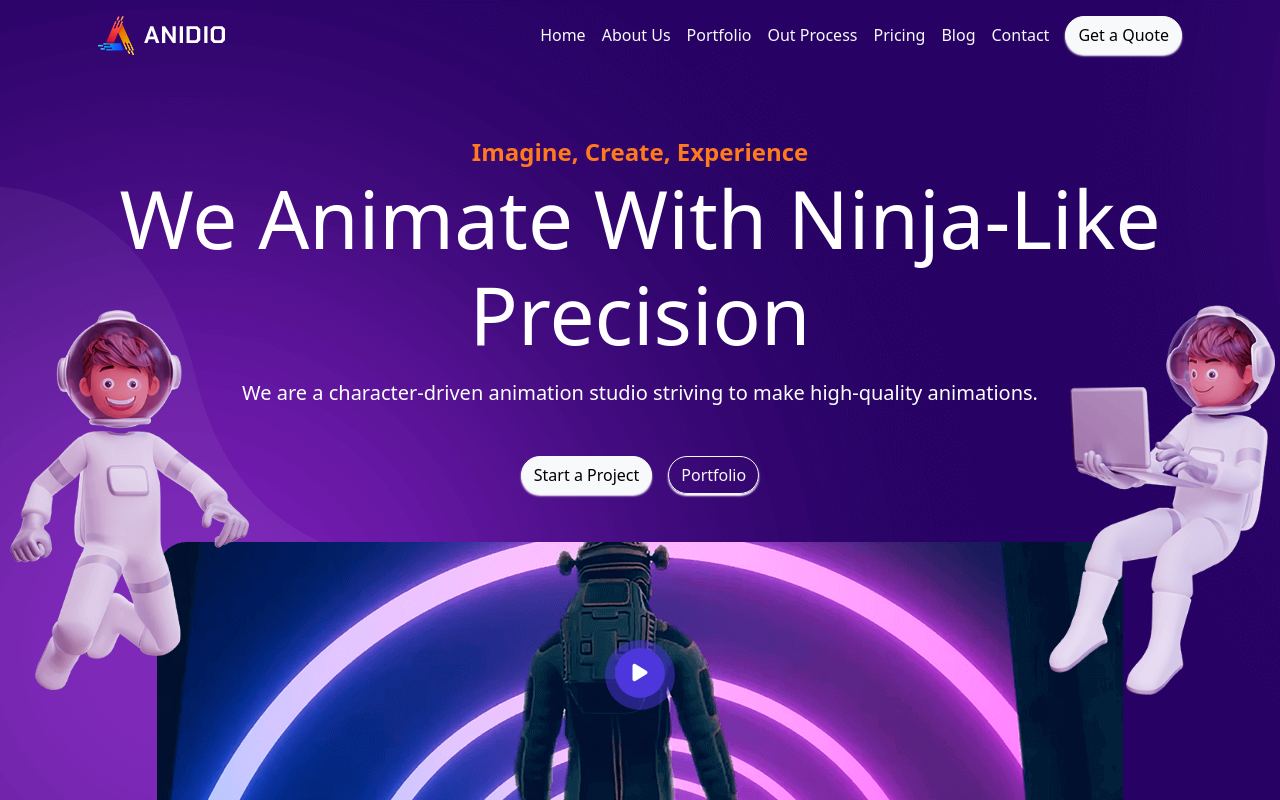
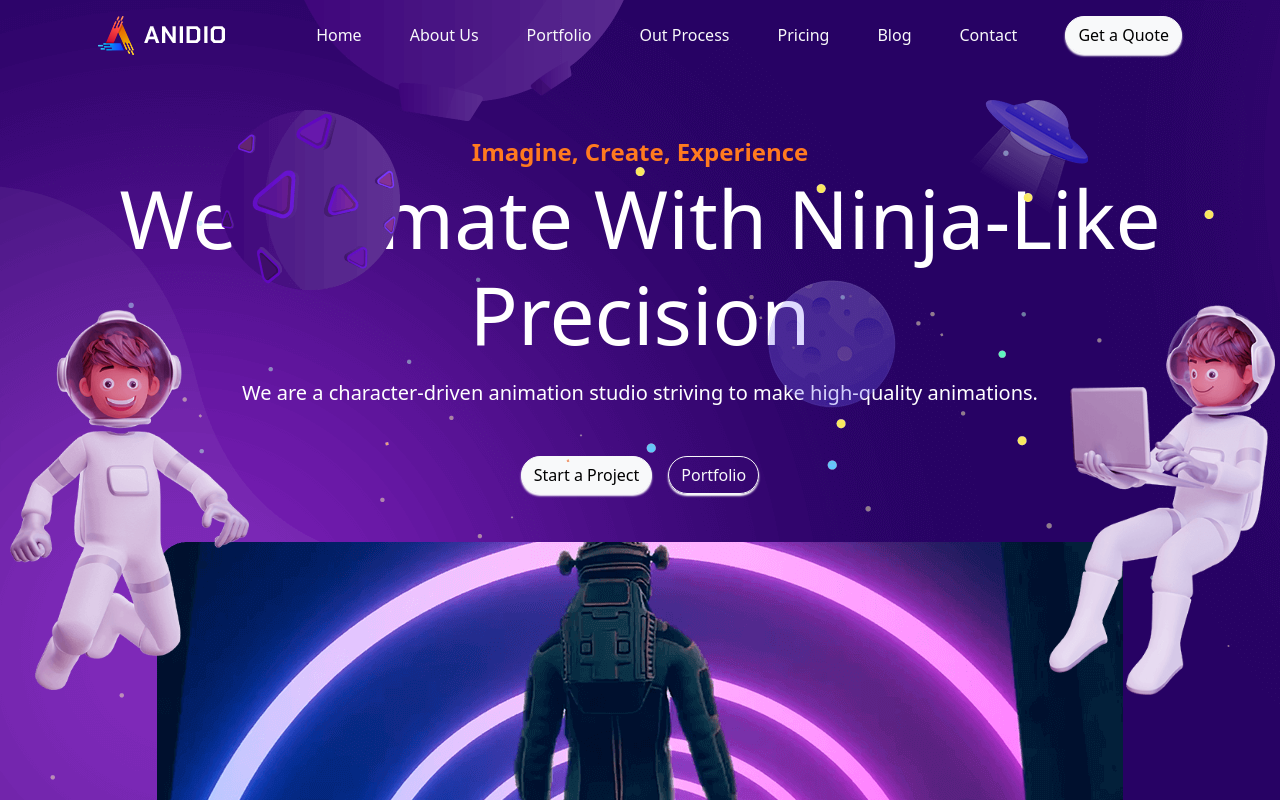
Before and after one commit to SimoneCappadona/proj-html-vuejs, a Vue app: page / in a window 1280 px wide. Shown: the top 800 px of the page. Built offline with nearby package versions, Linux system fonts and the light colour scheme.

Commit message:
add image header

```diff
--- a/src/components/appHeader.vue
+++ b/src/components/appHeader.vue
@@ -9,7 +9,7 @@ export default {};
         <div class="logo p-3">
           <img src="../assets/img/logo.png" alt="" />
         </div>
-        <ul class="text-light navbar gap-3 p-3">
+        <ul class="text-light navbar gap-5 p-3 mylink fw-medium">
           <li>Home</li>
           <li>About Us</li>
           <li>Portfolio</li>
@@ -38,7 +38,7 @@ export default {};
           </button>
         </div>
         <div class="clip d-flex justify-content-center mt-5">
-          <img src="../assets/img/middle.png" alt="" />
+          <img src="../assets/img/middle.png" alt="" class="videohead" />
           <div class="roundedicon">
             <i
               class="fa-solid fa-play fa-lg playicon"
@@ -48,8 +48,14 @@ export default {};
         </div>
       </div>
     </div>
-    <img src="../assets/img/left-man.png" alt="" class="leftmanhead">
-    <img src="../assets/img/right-man.png" alt="" class="rightmanhead">
+    <img src="../assets/img/left-man.png" alt="" class="leftmanhead" />
+    <img src="../assets/img/right-man.png" alt="" class="rightmanhead" />
+    <img src="../assets/img/dots-left.png" alt="" class="dotslefthead" />
+    <img src="../assets/img/dots-right.png" alt="" class="dotsrighthead" />
+    <img src="../assets/img/globe1.png" alt="" class="globe1head" />
+    <img src="../assets/img/globe3.png" alt="" class="globe3head" />
+    <img src="../assets/img/globe2.png" alt="" class="globe2head" />
+    <img src="../assets/img/light.png" alt="" class="lighthead" />
   </header>
 </template>
 
@@ -59,6 +65,7 @@ export default {};
 
 header {
   background-image: url(../assets/img/banner-bg.png);
+
   background-repeat: no-repeat;
   max-width: 100%;
 }
@@ -75,6 +82,9 @@ ul li {
 }
 .titlehead {
   font-size: 80px;
+}
+.mylink {
+  z-index: 1;
 }
 
 .mybtn {
@@ -98,17 +108,53 @@ ul li {
   position: absolute;
   top: 80%;
 }
-.leftmanhead{
+.leftmanhead {
   position: absolute;
+  z-index: 1;
   top: 300px;
   padding: 10px;
   height: 400px;
 }
-  .rightmanhead{
+.rightmanhead {
+  z-index: 1;
   position: absolute;
   top: 300px;
   right: 0;
   padding: 5px;
   height: 400px;
 }
+.dotslefthead {
+  position: absolute;
+  top: 220px;
+  left: 50px;
+}
+.videohead {
+  z-index: 1;
+}
+.dotsrighthead {
+  position: absolute;
+  top: 150px;
+  right: 50px;
+}
+.globe1head {
+  position: absolute;
+  top: 90px;
+  padding: 20px;
+  left: 200px;
+}
+.globe3head {
+  position: absolute;
+  top: -250px;
+  right: 50%;
+}
+.globe2head {
+  position: absolute;
+  top: 280px;
+  right: 30%;
+}
+.lighthead {
+  position: absolute;
+  top: 100px;
+  right: 15%;
+}
 </style>
```
Lines whose indentation alone changed are shown as unchanged.
